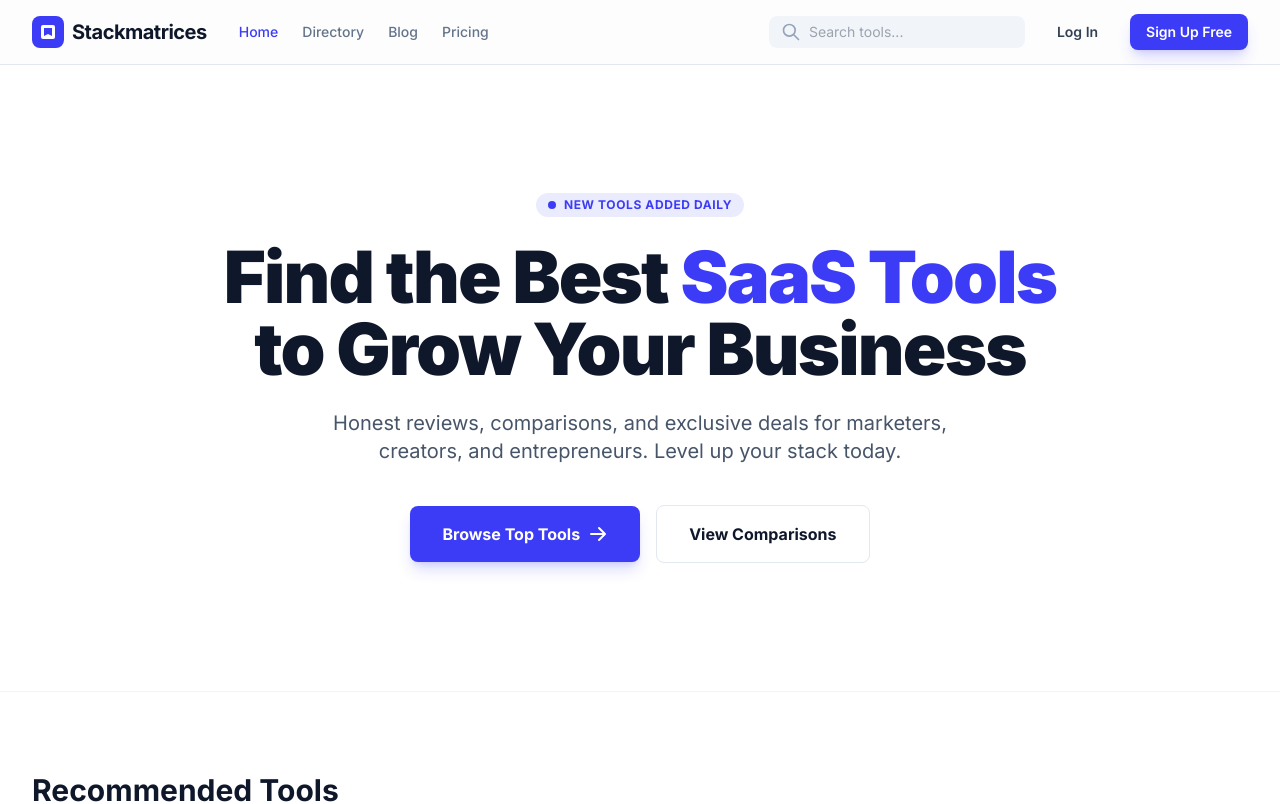
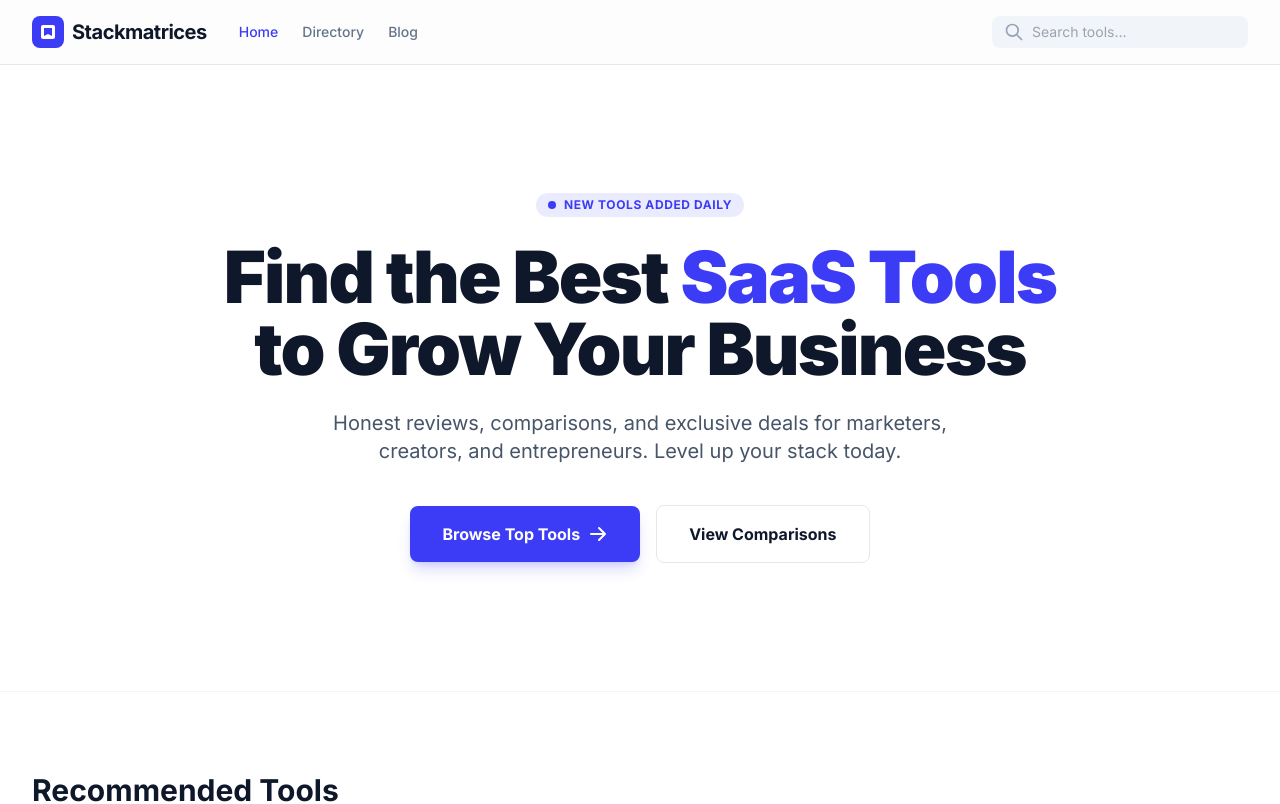
Before and after one commit to samwang0420-code/StackMatrices_blog, a Next.js app: page / in a window 1280 px wide. Shown: the top 804 px of the page. Built offline with nearby package versions, Linux system fonts and the light colour scheme.

Commit message:
Remove Log In, Sign Up, and Pricing from navbar

```diff
--- a/src/components/Navbar.tsx
+++ b/src/components/Navbar.tsx
@@ -40,7 +40,6 @@ export function Navbar() {
               >
                 Blog
               </Link>
-              <a href="#" className="text-sm font-medium text-slate-500 hover:text-primary transition-colors">Pricing</a>
             </nav>
           </div>
           <div className="flex items-center gap-4">
@@ -54,8 +53,6 @@ export function Navbar() {
                 type="text"
               />
             </div>
-            <button className="px-4 py-2 text-sm font-semibold text-slate-700 hover:bg-slate-100 rounded-lg transition-colors">Log In</button>
-            <button className="px-4 py-2 text-sm font-semibold text-white bg-primary hover:bg-primary-hover rounded-lg transition-all shadow-lg shadow-primary/20">Sign Up Free</button>
           </div>
         </div>
       </div>
```
